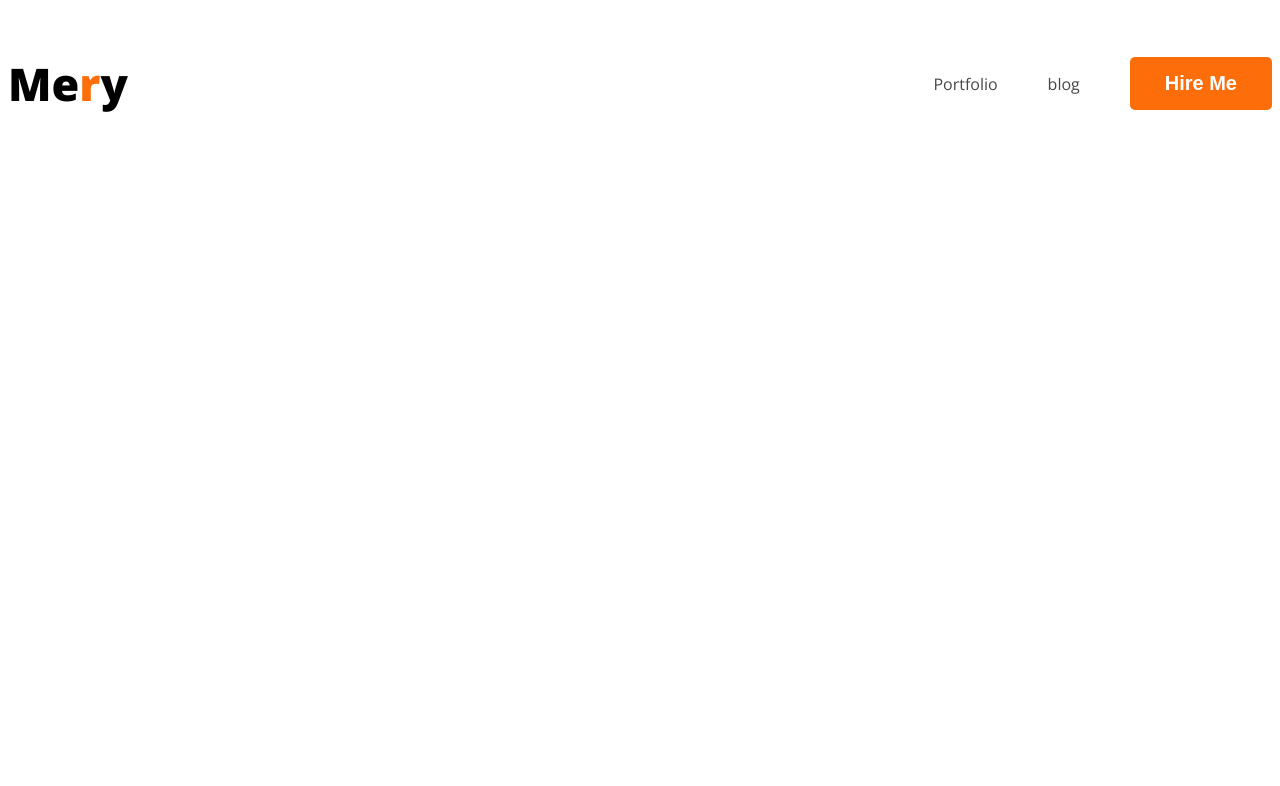
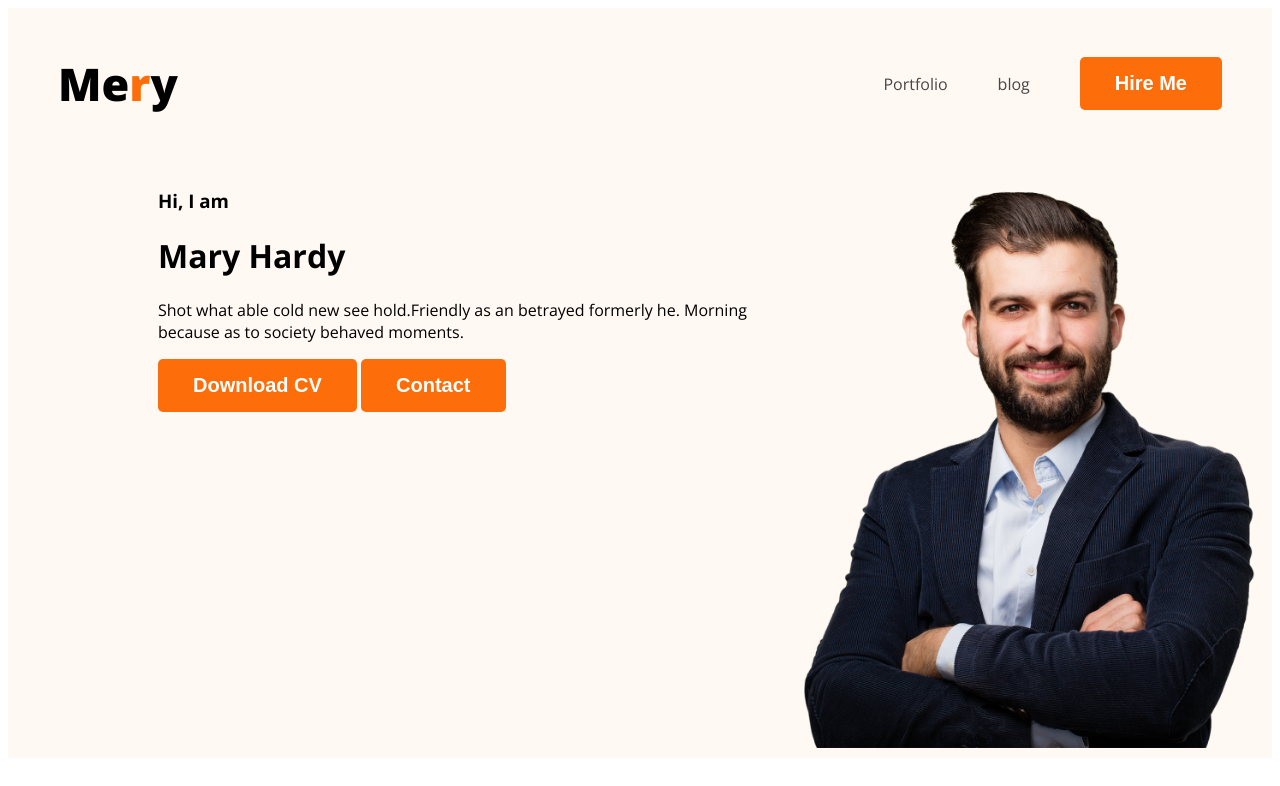
Before and after one commit to cseshahalam/web-developer-portfolio, a plain HTML site: page index.html in a window 1280 px wide. Drawn offline with nearby package versions, Linux system fonts and the light colour scheme.

Commit message:
Head added

```diff
--- a/index.html
+++ b/index.html
@@ -12,7 +12,7 @@
 
 </head>
 <body>
-    <header>
+    <header class="header">
         <nav class="nav-1">
             <h3 class="nav-title">
 
@@ -24,6 +24,17 @@
                 <li><button class="btn-primary">Hire Me</button></li>
             </ul>
         </nav>
+            <div class="banner">
+                <div>
+                <h3 class="banner-greeting">Hi, I am</h3>
+                <h1 class="banner-title">Mary Hardy</h1>
+                <p>Shot what able cold new see hold.Friendly as an betrayed formerly he. Morning because as to society behaved moments.</p>
+                <button class="btn-primary">Download CV</button>
+                <button class="btn-primary">Contact</button>
+            </div>
+            <img class="profile-picture" src="images/hardy.png" alt="Hardy">
+        </div>
+
     </header>
     <main>
 
--- a/styles/blog.css
+++ b/styles/blog.css
@@ -5,6 +5,7 @@ nav {
     display:flex;
     justify-content: space-between;
     align-items: center;
+    margin:0px 50px;
 }
 /* common shared style */
 body{
@@ -48,3 +49,17 @@ nav a{
     font-weight: 700;
     padding: 15px 35px;
 }
+
+.header{
+    background: #FFF8F3;
+}
+
+.banner{
+    padding:10px 10px 10px 150px;
+     display: flex;
+
+}
+.banner .profile-picture{
+    width: 500px;
+    align-items: center;
+}
```
